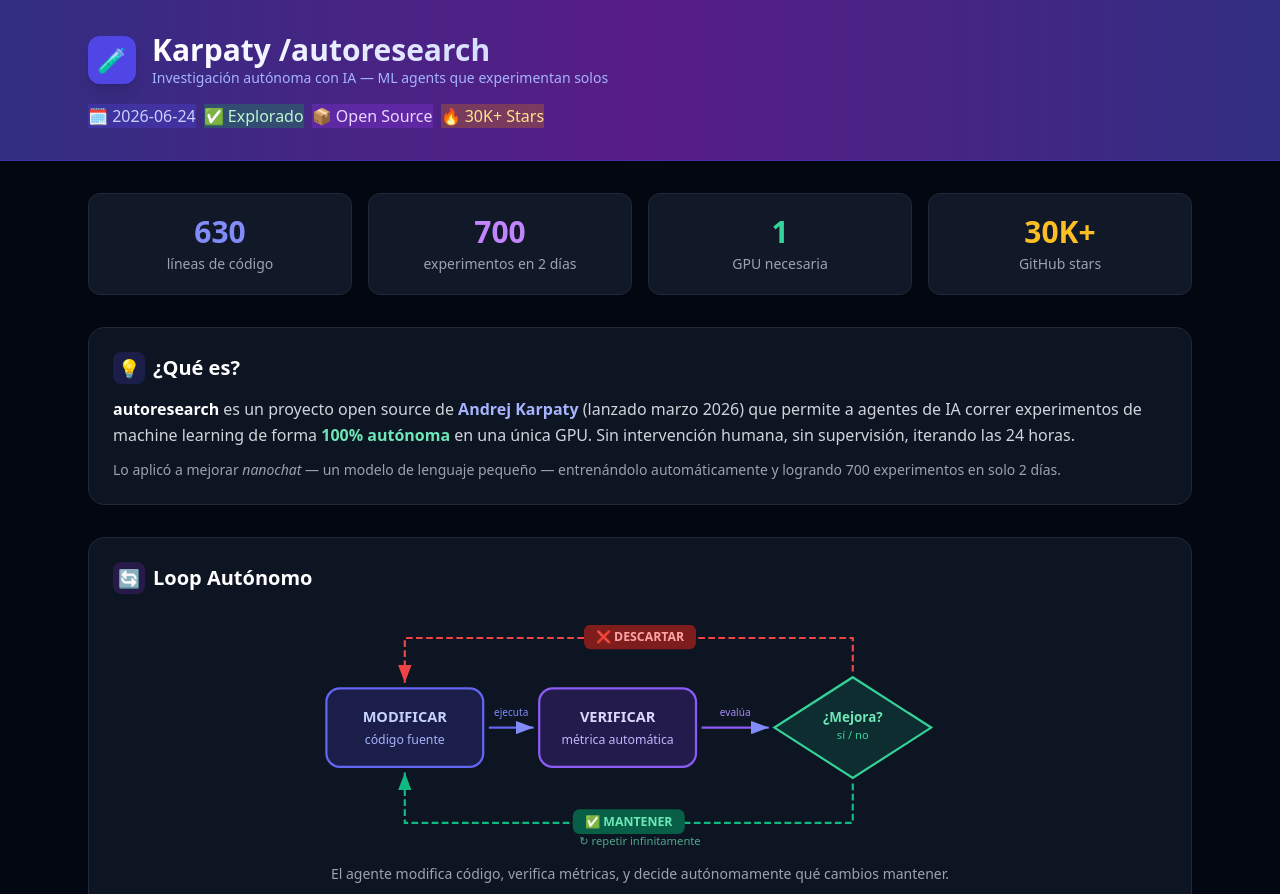
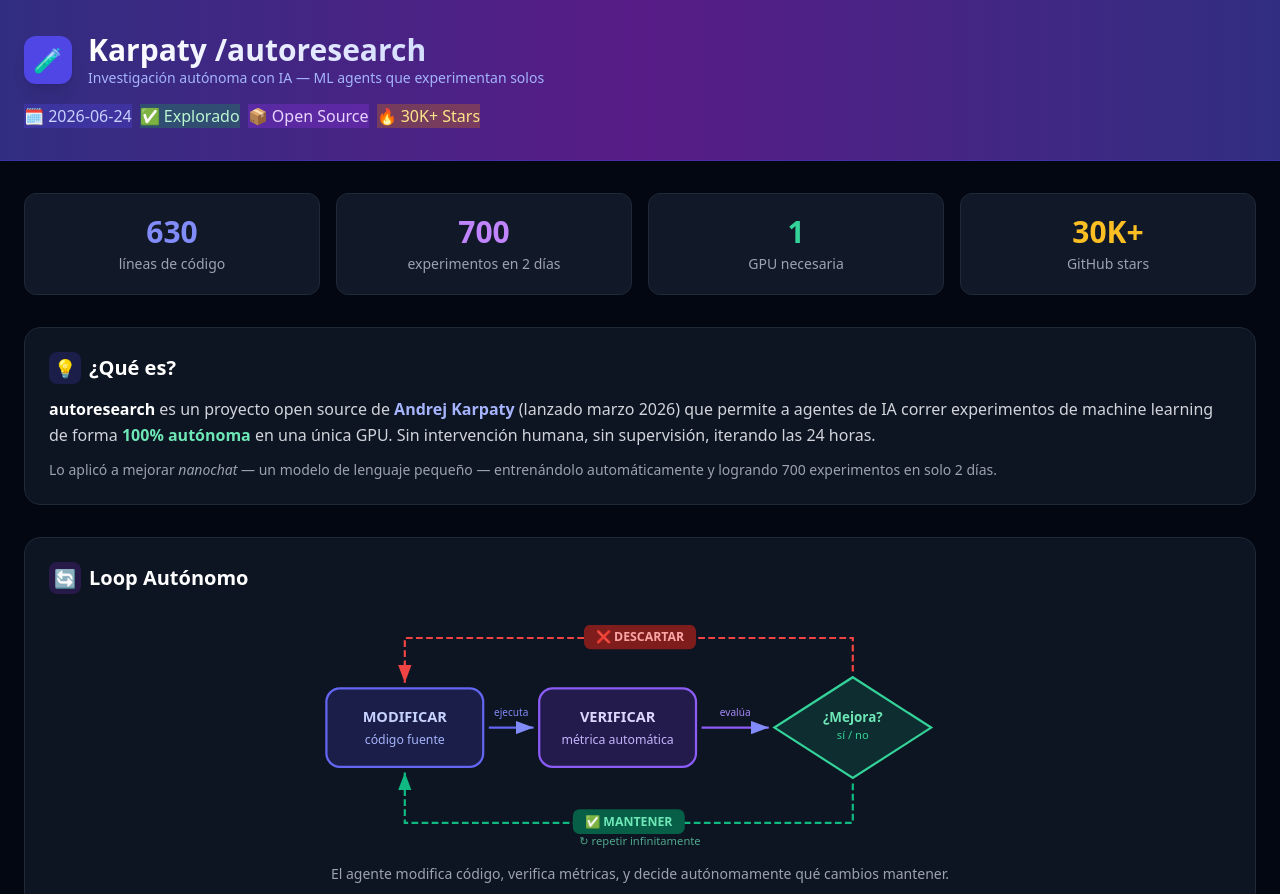
Before and after one commit to edubot1962/edubot1962-web, a plain HTML site: page karpathy-autoresearch.html in a window 1280 px wide. Shown: the top 894 px of the page. Drawn offline with nearby package versions, Linux system fonts and the light colour scheme.

Commit message:
Add files via upload

```diff
--- a/karpathy-autoresearch.html
+++ b/karpathy-autoresearch.html
@@ -22,7 +22,7 @@
 
 <!-- Header -->
 <div class="bg-gradient-to-r from-indigo-900 via-purple-900 to-indigo-900 border-b border-indigo-700/50">
-  <div class="max-w-6xl mx-auto px-6 py-8">
+  <div class="max-w-full mx-auto px-6 py-8">
     <div class="flex items-center gap-4 mb-4">
       <div class="w-12 h-12 bg-indigo-600 rounded-xl flex items-center justify-center text-2xl shadow-lg">🧪</div>
       <div>
@@ -39,7 +39,7 @@
   </div>
 </div>
 
-<div class="max-w-6xl mx-auto px-6 py-8 space-y-8">
+<div class="max-w-full mx-auto px-6 py-8 space-y-8">
 
   <!-- Stats rápidos -->
   <div class="grid grid-cols-2 md:grid-cols-4 gap-4">
```
